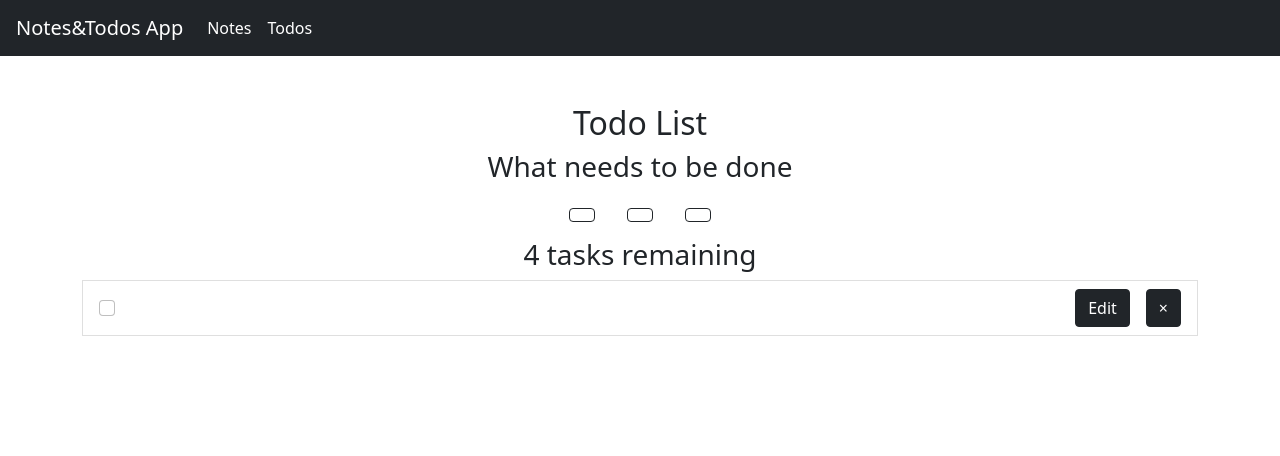
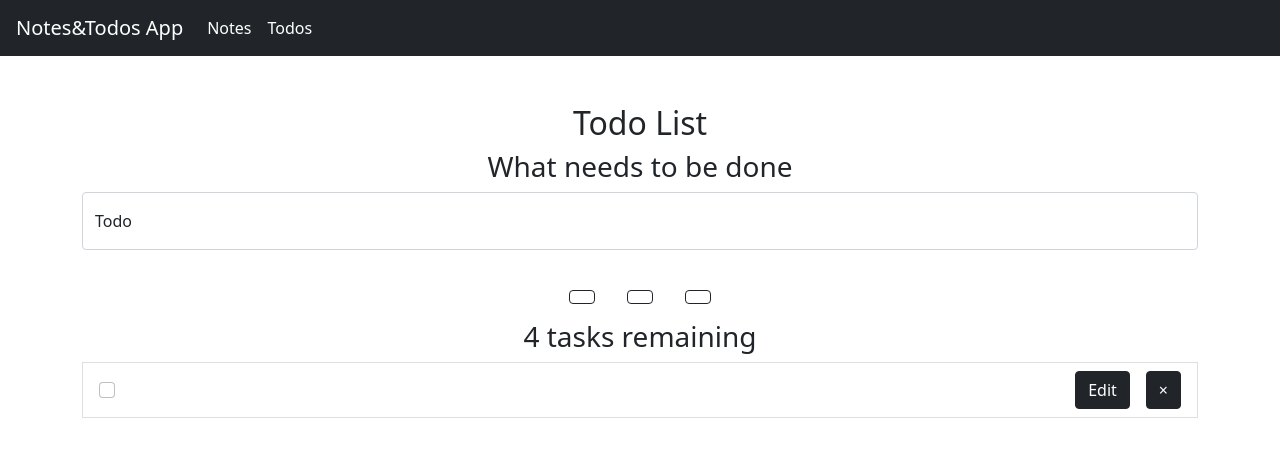
Before and after one commit to Den081985/Notes-and-Todos-App, a React (Create React App) app: page /todos in a window 1280 px wide. Shown: the top 456 px of the page. Built offline with nearby package versions, Linux system fonts and the light colour scheme.

Commit message:
добавлен submitHandler

```diff
--- a/src/Components/TodoForm.jsx
+++ b/src/Components/TodoForm.jsx
@@ -1,5 +1,26 @@
-import React from "react";
+import React, { useState } from "react";
 
-export const TodoForm = () => {
-  return <div></div>;
+export const TodoForm = ({ addTodo }) => {
+  const [name, setName] = useState("");
+
+  const submitHandler = (e) => {
+    e.preventDefault();
+    addTodo(name);
+    setName("");
+  };
+  return (
+    <form onSubmit={submitHandler}>
+      <div className="form-floating mb-4">
+        <input
+          type="text"
+          className="form-control"
+          id="floatingPassword"
+          placeholder="Input your todo"
+          value={name}
+          onChange={(e) => setName(e.target.value)}
+        />
+        <label htmlFor="floatingPassword">Todo</label>
+      </div>
+    </form>
+  );
 };
```
